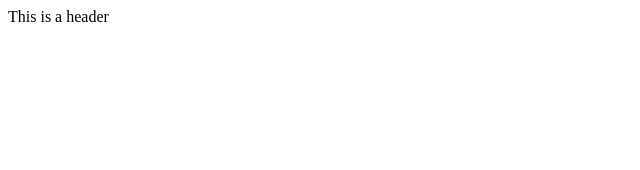
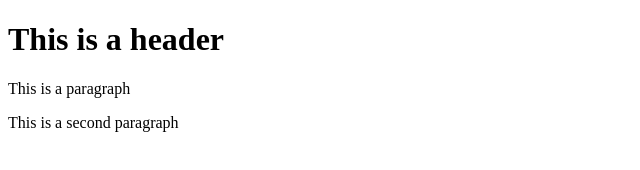
Before and after one commit to gabe-bertero/webdev_learning, a plain HTML site: page index.html in a window 1280 px wide. Shown: the whole page, without its empty margins (0-640 px from the left). Drawn offline with Linux system fonts and the light colour scheme.

Commit message:
second commit

```diff
--- a/index.html
+++ b/index.html
@@ -2,6 +2,8 @@
 <html>
     <head></head>
     <body>
-        <p1> This is a header</p1>
+        <h1> This is a header</h1>
+        <p>This is a paragraph</p>
+        <p>This is a second paragraph</p>
     </body>
 </html>
```
Also changed, not shown: templates/test.html (added, +8 -0 lines).
